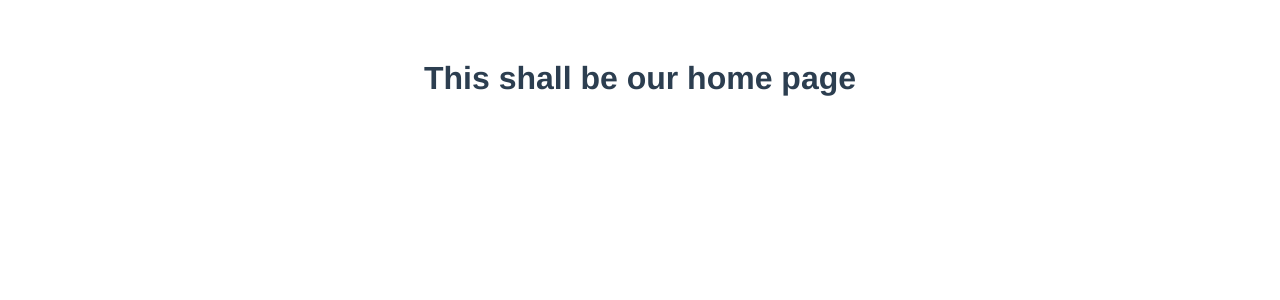
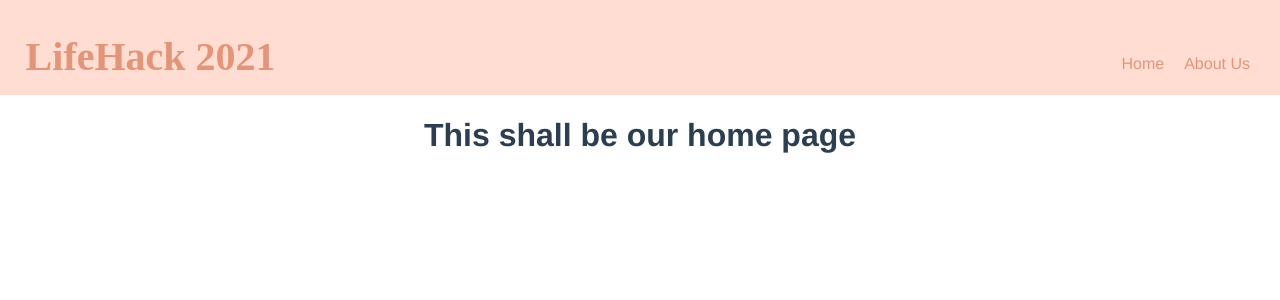
Before and after one commit to sabyeo/lifehack, a Vue app: page / in a window 1280 px wide. Shown: the top 300 px of the page. Built offline with nearby package versions, Linux system fonts and the light colour scheme.

Commit message:
Added navigation bar

```diff
--- a/src/App.vue
+++ b/src/App.vue
@@ -1,22 +1,35 @@
 <template>
   <div id="app">
+    <Header></Header>
     <router-view></router-view>
   </div>
 </template>
 
 <script>
+import Header from './components/Header.vue'
 
 export default {
+  name: 'App',
+  components: {
+    Header,
+  }
 }
 </script>
 
 <style>
+
+html,body {
+  padding: 0;
+  margin: 0;
+  width: 100%;
+  min-height: 100vh;
+}
+
 #app {
   font-family: Avenir, Helvetica, Arial, sans-serif;
   -webkit-font-smoothing: antialiased;
   -moz-osx-font-smoothing: grayscale;
   text-align: center;
   color: #2c3e50;
-  margin-top: 60px;
 }
 </style>
--- /dev/null
+++ b/src/components/Header.vue
@@ -0,0 +1,75 @@
+<template>
+   <div id="main">
+    <header>
+        <nav>
+        <h1><router-link to="/" exact id="index">{{ msg }}</router-link></h1>
+        <div class="links">
+          <a>
+            <router-link to="/about" exact>About Us</router-link>
+          </a>
+          <a>
+            <router-link to="/" exact>Home</router-link>
+          </a>
+        </div>
+        </nav>
+    </header>
+   </div>
+
+</template>
+
+<script>
+import $ from "jquery";
+export default {
+  data(){
+    return{
+        msg: 'LifeHack 2021'
+    }
+  },
+  mounted() {
+    $(document).ready(function() {
+      $(".ui  .item").on("click", function() {
+        console.log("removed");
+        $(".ui .item").removeClass("active");
+        $(this).addClass("active");
+      });
+    });
+  },
+}
+</script>
+
+<!-- Add "scoped" attribute to limit CSS to this component only -->
+<style scoped>
+#main{
+    background-color: #FFDDD2;
+    border-bottom-style: solid;
+    border-bottom-color: white;
+    border-bottom-width: 1px;
+    height:80px;
+    width: 100%;
+    top: 0;
+    padding-bottom: 15px;
+}
+
+h1 {
+    float: left;
+    margin-left: 2vw;
+    text-align: center;
+    font-weight:bolder;
+    font-size:40px;
+    text-decoration: none;
+    font-family: "Arial Hebrew";
+}
+
+a{
+  color:#E29578;
+  text-decoration: none;
+  float: right;
+  margin-right: 10px;
+}
+
+.links{
+  padding-right: 10px;
+  float: right;
+  margin-top: 55px;
+}
+</style>
--- a/src/routes.js
+++ b/src/routes.js
@@ -4,5 +4,4 @@ import About from './components/About.vue'
 export default[
     {path:'/',component:Home},
     {path:'/about',component:About},
-
 ]
```
